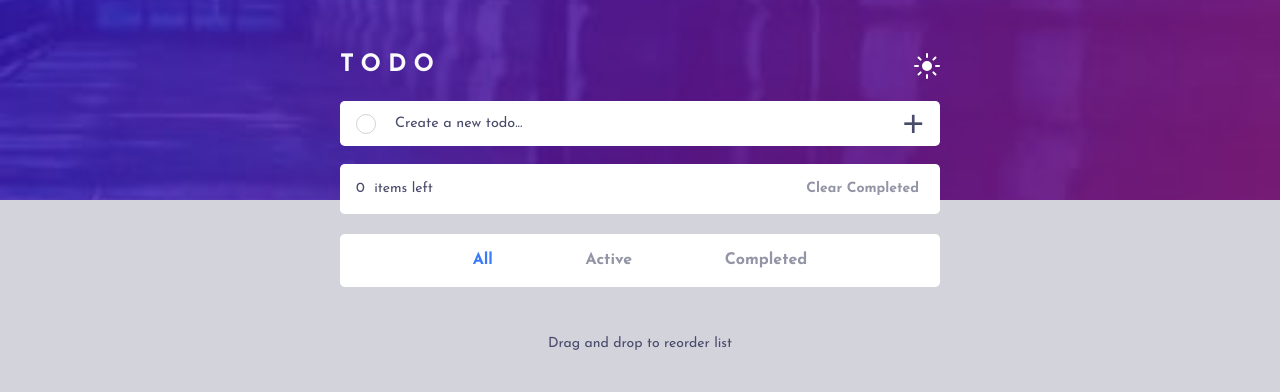
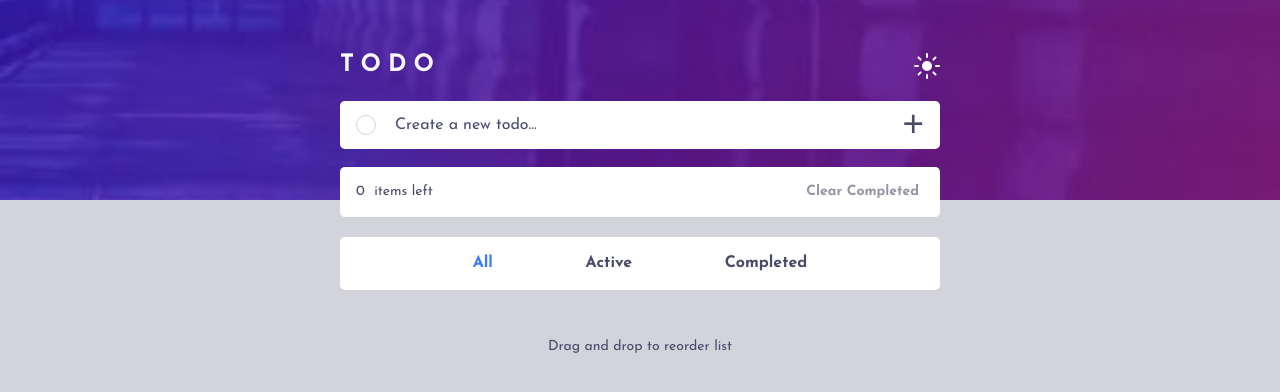
Before and after one commit to dev-lawrence/Todo-app, a React (Vite) app: page / in a window 1280 px wide. Shown: the top 392 px of the page. Built offline with nearby package versions, Linux system fonts and the light colour scheme.

Commit message:
made some changes

```diff
--- a/src/sass/page/_page.scss
+++ b/src/sass/page/_page.scss
@@ -75,6 +75,7 @@ body {
       border-radius: rem(4.8);
       padding: rem(16) rem(55);
       font-family: inherit;
+      font-size: rem(16);
 
       &:focus {
         outline: none;
@@ -83,7 +84,7 @@ body {
 
     ::placeholder {
       font-family: $font-family;
-      font-size: rem(14.4);
+      font-size: rem(16);
       color: var(--text-clr);
     }
 
@@ -233,6 +234,7 @@ body {
     background-color: var(--todo-bg);
     text-transform: capitalize;
     color: var(--darkGrayishBlue);
+    color: var(--text-clr);
     font-weight: 700;
     border-radius: rem(4.8);
 
```
